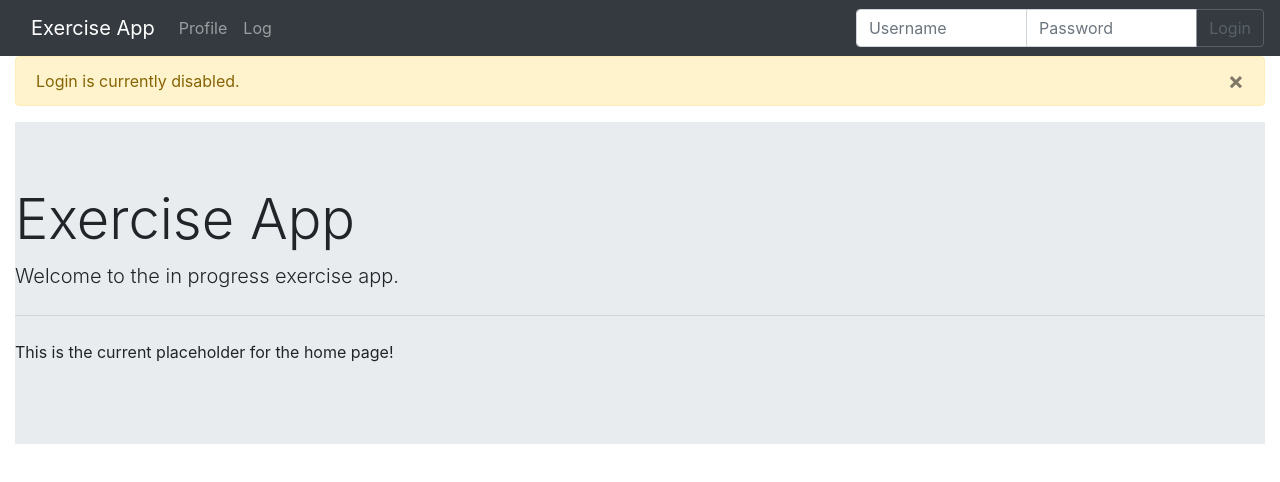
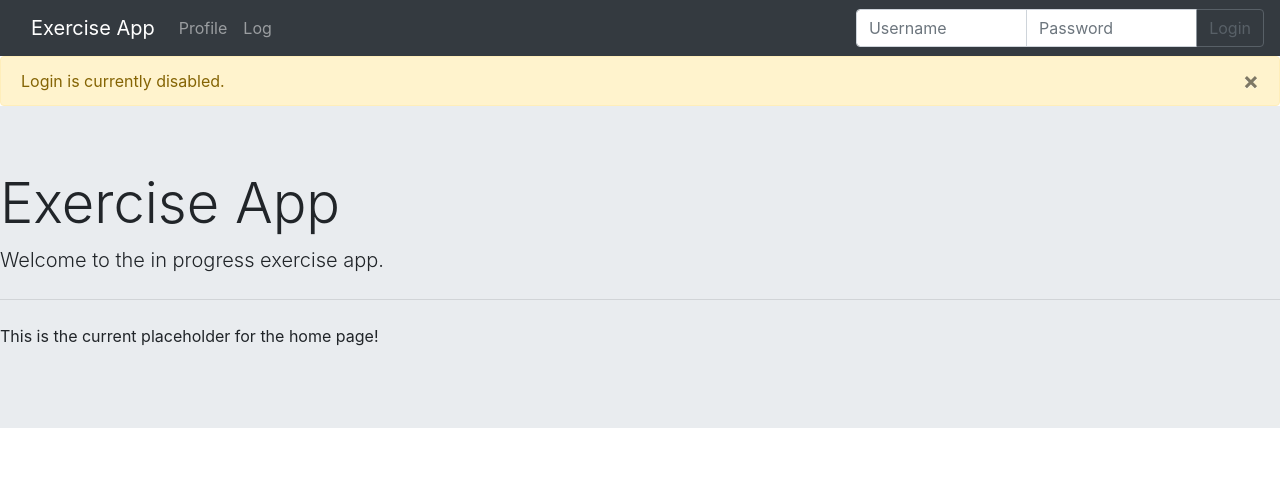
Before and after one commit to Dean-Corn/Exercise, an Angular app: page /home in a window 1280 px wide. Shown: the top 482 px of the page. Built offline with nearby package versions, Linux system fonts and the light colour scheme.

Commit message:
Removed Alert Padding

```diff
--- a/src/app/app.component.html
+++ b/src/app/app.component.html
@@ -1,5 +1,3 @@
 <app-nav></app-nav>
-<div class="container-fluid">
-    <app-messages></app-messages>
-    <router-outlet> </router-outlet>
-</div>
+<app-messages></app-messages>
+<router-outlet> </router-outlet>
--- a/src/app/messages/messages.component.html
+++ b/src/app/messages/messages.component.html
@@ -1,5 +1,5 @@
 <div id="messages">
-  <div *ngIf="Visable" class="alert alert-warning" role="alert">
+  <div *ngIf="Visable" class="alert alert-warning mb-0" role="alert">
       {{Messages[0]}}
       <button (click)="hideAlert()" type="button" data-dismiss="alert" class="close" aria-label="Close">
         <span aria-hidden="true">&times;</span>
```
